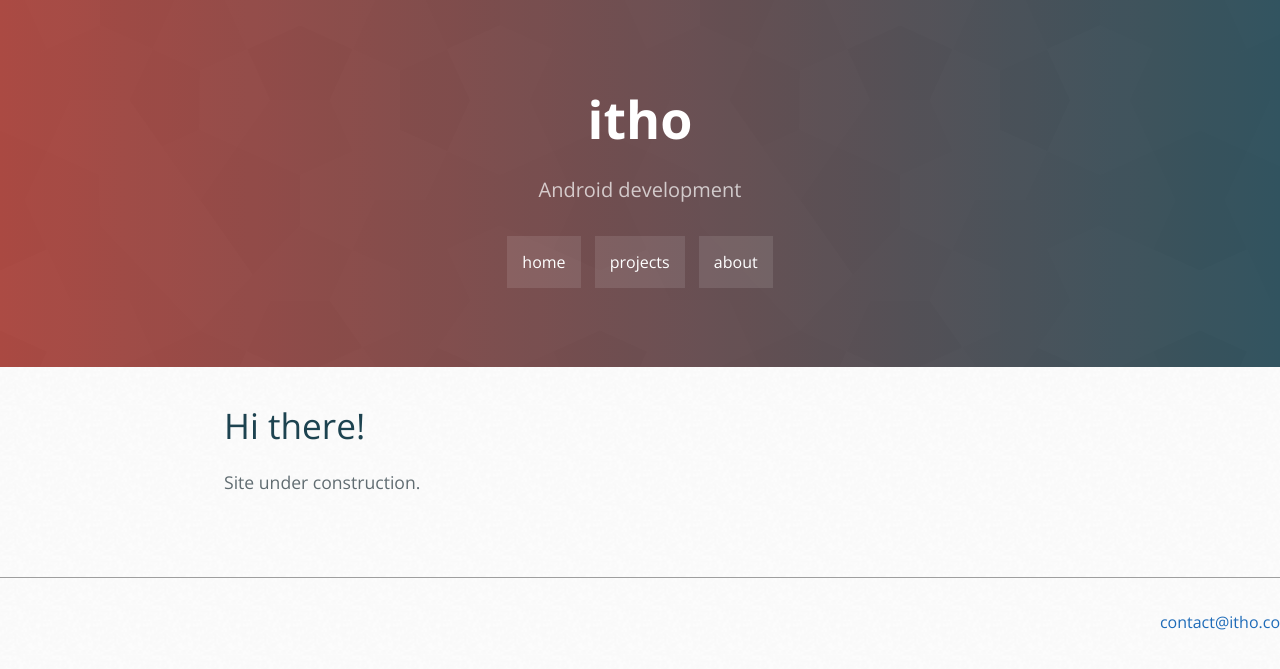
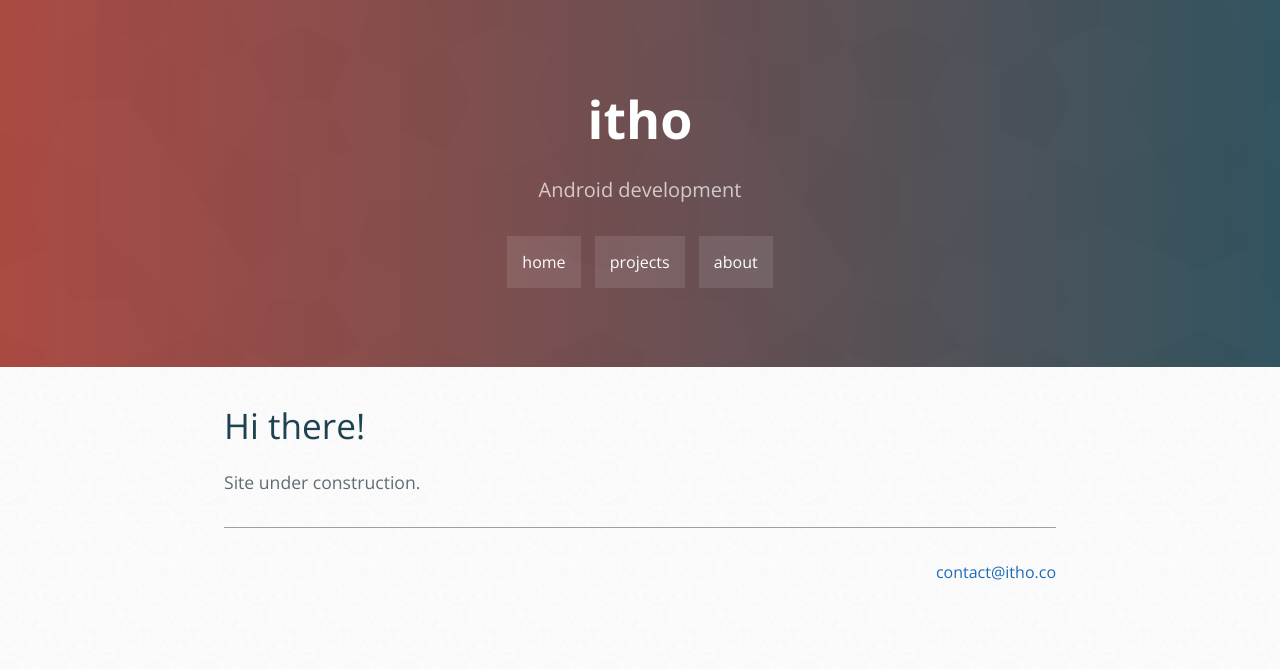
Before and after one commit to itho/itho.github.io, a Jekyll site: the page built from index.html, in a window 1280 px wide. Shown: the top 669 px of the page. Built offline with Jekyll 4.4.1, drawn with Linux system fonts in a browser that asks for light colours; some web fonts are replaced; the list of posts is cut into pages by our own code.

Commit message:
Structure update

```diff
--- a/_layouts/default.html
+++ b/_layouts/default.html
@@ -11,10 +11,6 @@
   <section class="main-content">
 
 {{ content }}
-  </section>
-
-  <section class="page-footer">
-
 {% include footer.html %}
   </section>
 </body>
```
